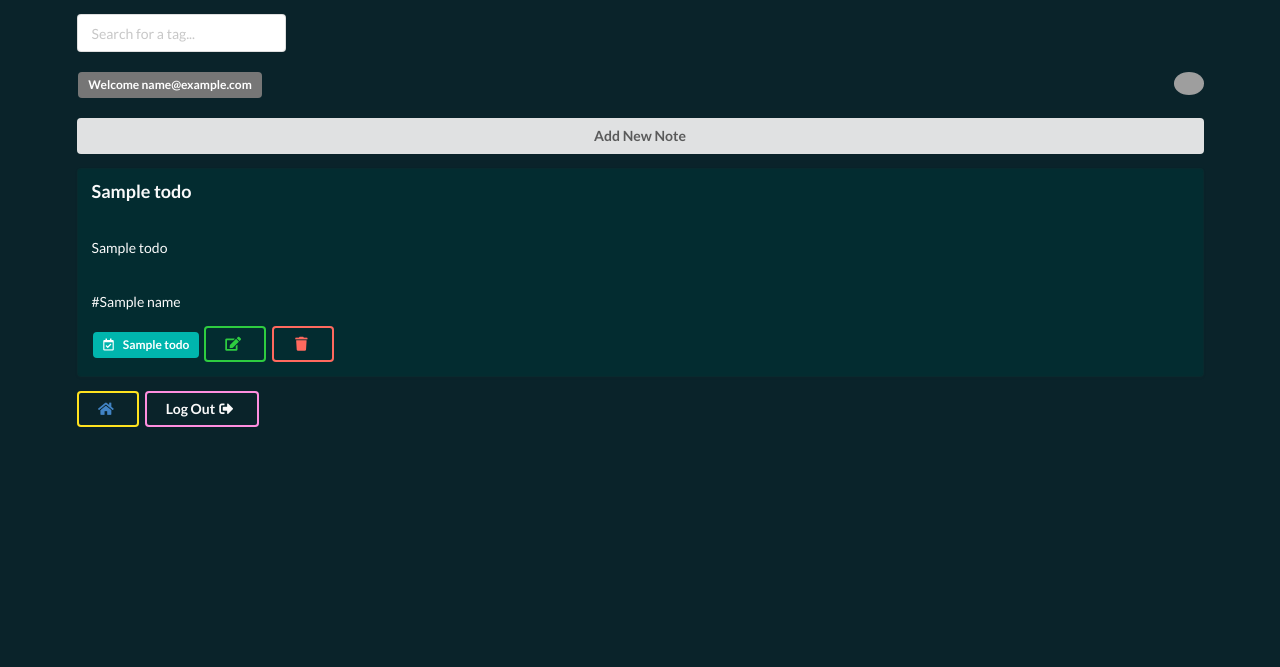
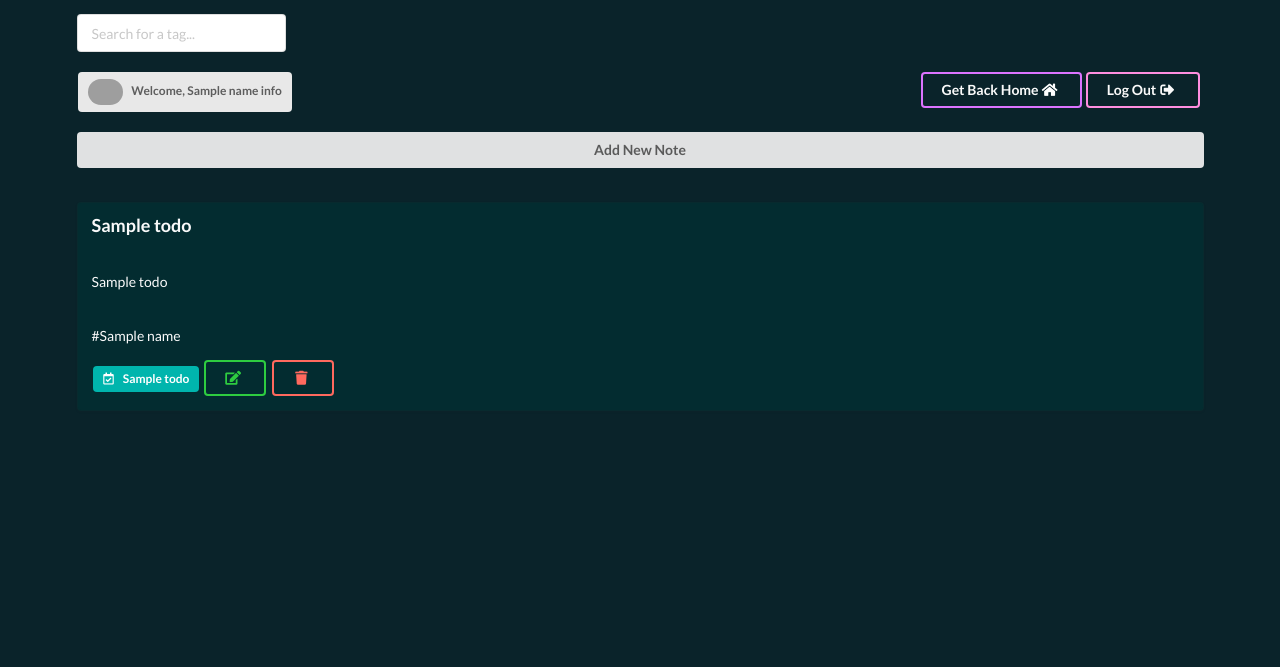
Before and after one commit to naufalmohamed/noteefy, a Flask app: template templates/search.html in a window 1280 px wide. Shown: the part 82-749 px from the top of the page. Run offline with Flask 2, Linux system fonts and the light colour scheme; the template is opened without the code that fills it: most values are stand-ins (such as "Sample title", 1, 10 or a date in 2020); some libraries are stand-ins or nearby versions; grey boxes are pictures that could not be loaded.

Commit message:
Changes Style

```diff
--- a/app.py
+++ b/app.py
@@ -75,6 +75,7 @@ def index():
 @app.route('/profile')
 @login_required
 def profile():
+	name_info = dict(session)['profile']['name']
 	email = dict(session)['profile']['email']
 	pic_info =  dict(session)['profile']['picture']
 	email_ret = email.split("@")
@@ -87,7 +88,7 @@ def profile():
 	cursor.execute(f"SELECT * FROM {email_ret[0]};")
 	todo_list = cursor.fetchall()
 	dbconn.commit()
-	return render_template("profile.html", todo_list = todo_list, email=email, pic_info=pic_info)
+	return render_template("profile.html", todo_list = todo_list, email=email, pic_info=pic_info,name_info=name_info)
 
 @app.route("/add_new")
 def add_new():
@@ -118,6 +119,7 @@ def todo_add_to_table():
 
 @app.route("/search", methods=["POST"])
 def todo_search_tags():
+	name_info = dict(session)['profile']['name']
 	pic_info =  dict(session)['profile']['picture']
 	email = dict(session)['profile']['email']
 	email_ret = email.split("@")
@@ -135,7 +137,7 @@ def todo_search_tags():
 			if tag == tag_ret:
 				tag_list.append(todo)
 
-	return render_template("search.html", tag_list = tag_list,email=email,pic_info=pic_info)
+	return render_template("search.html", tag_list = tag_list,email=email,pic_info=pic_info,name_info=name_info)
 
 
 @app.route("/search_tags/<tag>")
--- a/templates/base.html
+++ b/templates/base.html
@@ -30,7 +30,7 @@
 		}
 	img {
   		border-radius: 50%;
-}
+	}
 	</style>
 
 </head>
--- a/templates/index.html
+++ b/templates/index.html
@@ -28,7 +28,7 @@ body {
   <div class="w3-display-middle">
     <h1 class="w3-jumbo w3-animate-top">Welcome to</h1>
     <center><h1 class="w3-jumbo w3-animate-top" id="title">Noteefy!</h1></center>
-    <p class="w3-large w3-center"><a href = "/login">  <button class="ui inverted button">Login With Google</a></p></button>
+    <a href = "/login"><p class="w3-large w3-center"><button class="ui inverted button"><i class="google icon"></i>  Login With Google </button></p></a>
   </div>
 
 </div>
--- a/templates/note.html
+++ b/templates/note.html
@@ -28,8 +28,8 @@
 			<button class="ui inverted red button">
   				Discard
 			</button></a>
-			<button class="ui inverted yellow button">
-  				<a href = "/profile"><i class="home icon"></i></a>
+			<button class="ui inverted purple button">
+  				<a href = "/profile"><i class="home icon" style="color:white;"></i></a>
 			</button></a>
 		</div>
 
--- a/templates/search.html
+++ b/templates/search.html
@@ -7,9 +7,18 @@
 		</div>
 
 	</form><br>
-	<span class = "ui grey label" >Welcome {{ email }} </span> <img src={{pic_info}} alt="Avatar" style="width:30px" align="right"><br><br>
+	<a class="ui label">
+  	<img class="ui right spaced avatar image" src="{{ pic_info }}">
+  	Welcome, {{name_info}}
+	</a>
 
-	<a href = "/add_new"><button class="fluid ui button">Add New Note</button></a>
+	<button class="ui inverted pink button" style="float:right;"><a href = "/logout" id="white">Log Out <i class="sign-out icon"></i></a></button>
+	<button class="ui inverted purple button" style="float:right;">
+  		<a href = "/profile" id="white">Get Back Home <i class="home icon" style="color:white;"></i></a>
+	</button>
+	<br><br>
+
+	<a href = "/add_new"><button class="fluid ui button">Add New Note</button></a><br>
 
 
 	{% for todo in tag_list %}
@@ -29,9 +38,5 @@
 		<a class = "ui inverted red button" href = "/delete/{{ todo[0] }}"><center><i class="trash icon"></i></center></a>
 	</div>
 	{% endfor %}
-	<button class="ui inverted yellow button">
-  		<a href = "/profile"><i class="home icon"></i></a>
-	</button></a>
-	<button class="ui inverted pink button"><a href = "/logout" id="white">Log Out <i class="sign-out icon"></i></a></button>
 
 {% endblock %}
```
Also changed, not shown: templates/profile.html (+6 -5 lines), templates/update.html (+6 -4 lines).
